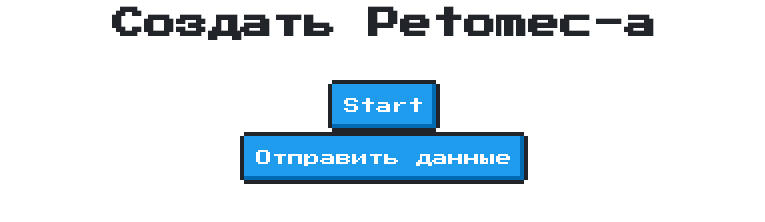
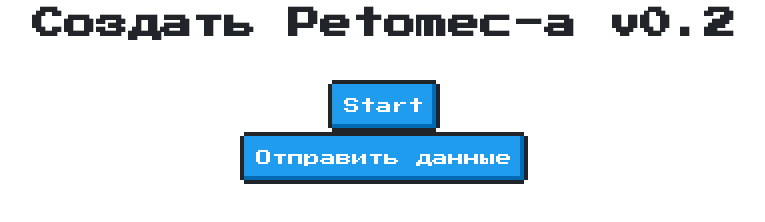
Before and after one commit to petomec/petomec.github.io, a website with bundled scripts: page index.html in a window 1280 px wide. Shown: the whole page, without its empty margins (256-1021 px from the left). Built offline with nearby package versions, Linux system fonts and the light colour scheme.

Commit message:
add v0.1

```diff
--- a/index.html
+++ b/index.html
@@ -36,7 +36,7 @@
 </head>
 
 <body>
-    <h1>Создать Petomec-a</h1>
+    <h1>Создать Petomec-a v0.2</h1>
 
 
     <br>
```
